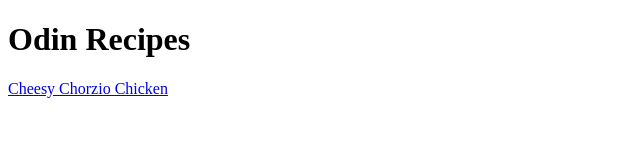
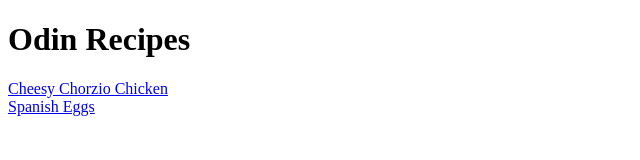
Before and after one commit to scottydev7/odin-recipes, a plain HTML site: page index.html in a window 1280 px wide. Shown: the whole page, without its empty margins (0-640 px from the left). Drawn offline with Linux system fonts and the light colour scheme.

Commit message:
Added Spanish Eggs recipe page and updated links on index.html

```diff
--- a/index.html
+++ b/index.html
@@ -9,6 +9,8 @@
     <h1>Odin Recipes</h1>
     <p>
         <a href="recipes/cheesychorizochicken.html" target="_blank" rel="noopener noreferrer">Cheesy Chorzio Chicken</a>
+        <br>
+        <a href="recipes/spanisheggs.html" target="_blank" rel="noopener noreferrer">Spanish Eggs</a>
     </p>
 </body>
 </html>
```
